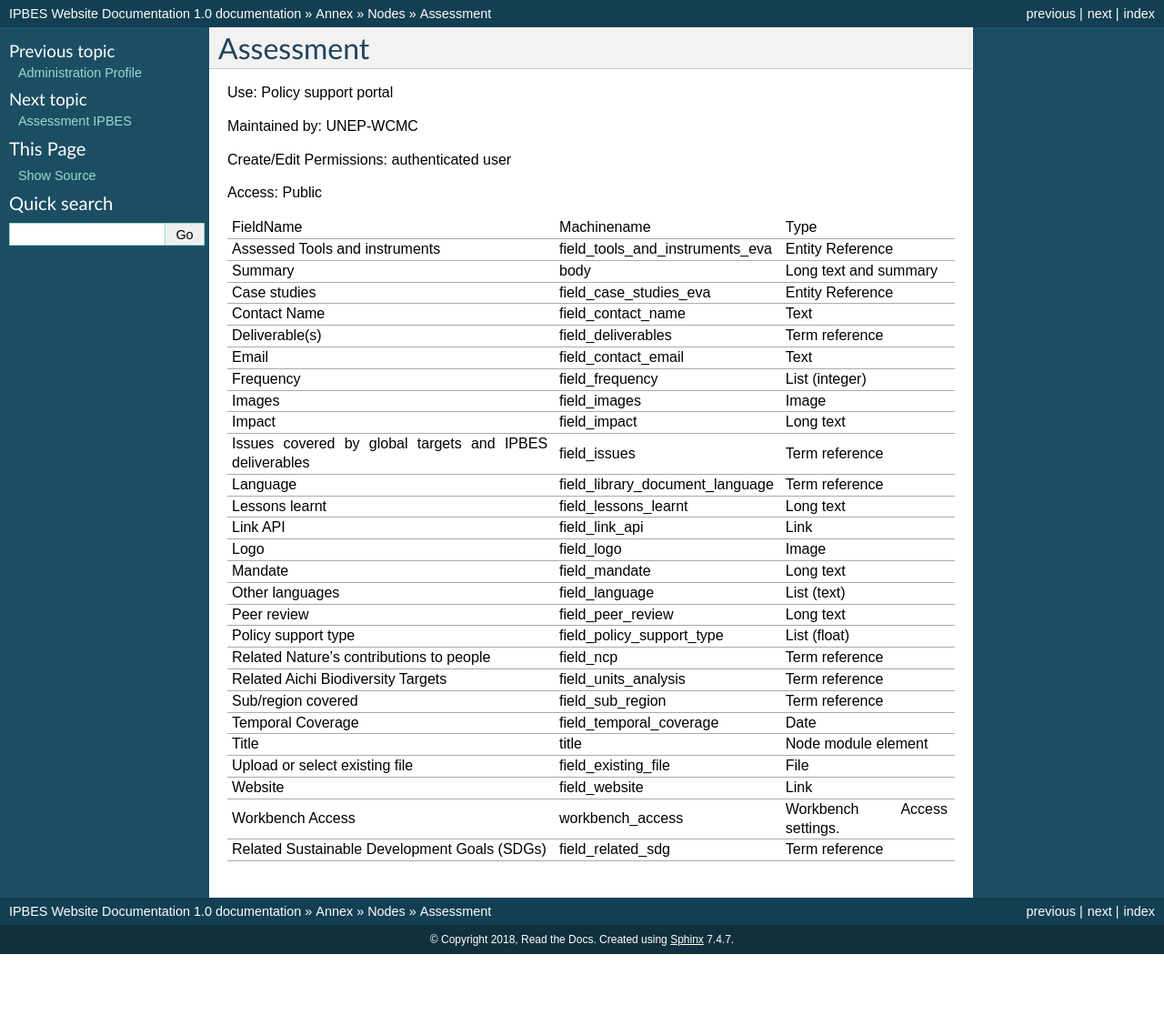
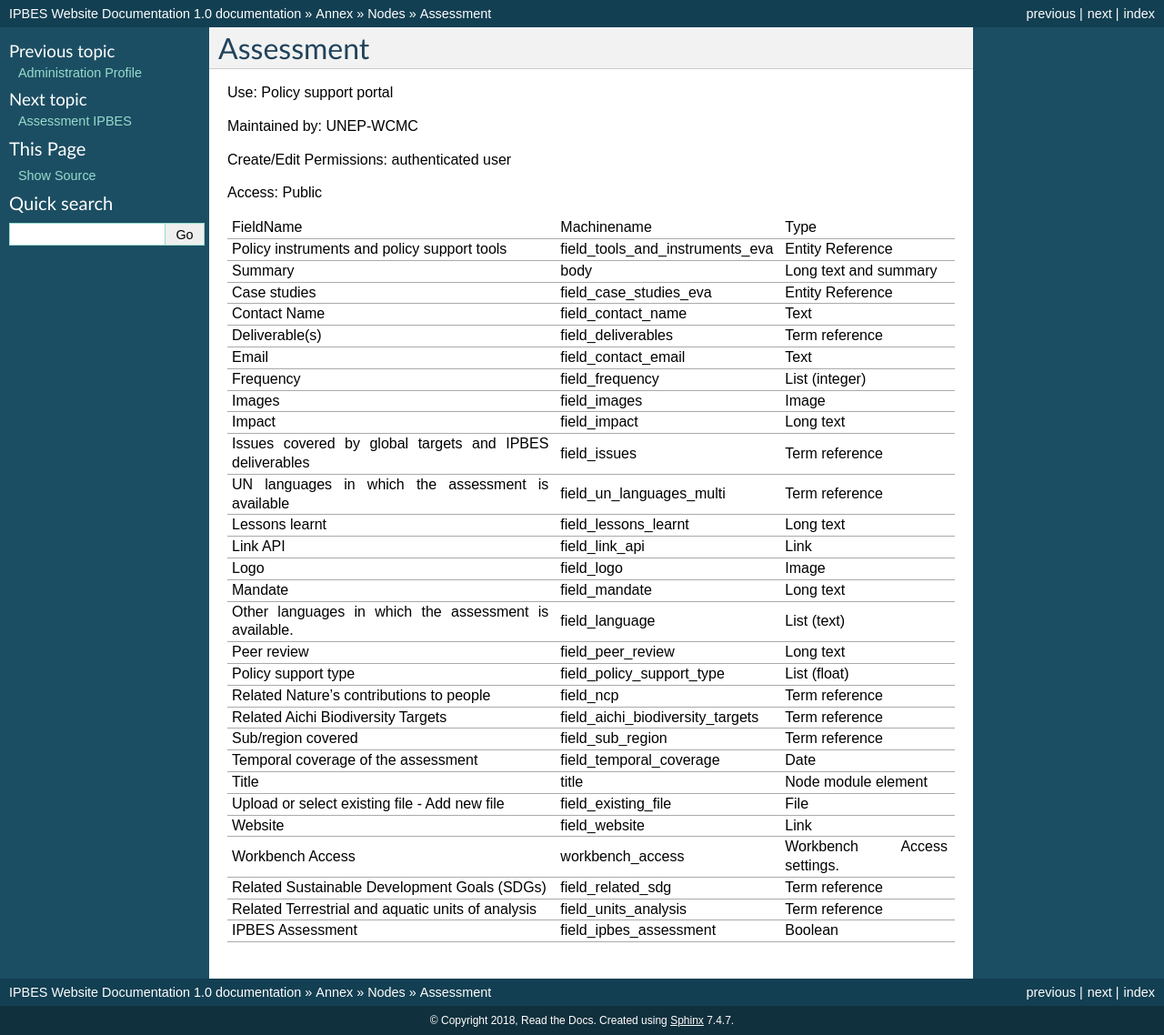
Before and after one commit to ipbes/ipbeswebdocs, a Sphinx documentation site: the page built from docs/annex/nodes/assessment.rst, in a window 1280 px wide. Shown: the whole page at 91% size. Built offline with Sphinx 7.4.7, drawn with Linux system fonts in a browser that asks for light colours; pages that are not in the unit, such as notebooks, are missing from menus; before the commit the page ends 1049 px from its top, so only the background shows below that.

Commit message:
Update PL template - Assesment

```diff
--- a/docs/annex/nodes/assessment.rst
+++ b/docs/annex/nodes/assessment.rst
@@ -12,7 +12,7 @@ Access: Public
 +---------------------------------------------------------+---------------------------------+----------------------------+
 | FieldName                                               | Machinename                     | Type                       |
 +---------------------------------------------------------+---------------------------------+----------------------------+
-| Assessed Tools and instruments                          | field_tools_and_instruments_eva | Entity Reference           |
+| Policy instruments and policy support tools             | field_tools_and_instruments_eva | Entity Reference           |
 +---------------------------------------------------------+---------------------------------+----------------------------+
 | Summary                                                 | body                            | Long text and summary      |
 +---------------------------------------------------------+---------------------------------+----------------------------+
@@ -32,7 +32,7 @@ Access: Public
 +---------------------------------------------------------+---------------------------------+----------------------------+
 | Issues covered by global targets and IPBES deliverables | field_issues                    | Term reference             |
 +---------------------------------------------------------+---------------------------------+----------------------------+
-| Language                                                | field_library_document_language | Term reference             |
+| UN languages in which the assessment is available       | field_un_languages_multi        | Term reference             |
 +---------------------------------------------------------+---------------------------------+----------------------------+
 | Lessons learnt                                          | field_lessons_learnt            | Long text                  |
 +---------------------------------------------------------+---------------------------------+----------------------------+
@@ -42,7 +42,7 @@ Access: Public
 +---------------------------------------------------------+---------------------------------+----------------------------+
 | Mandate                                                 | field_mandate                   | Long text                  |
 +---------------------------------------------------------+---------------------------------+----------------------------+
-| Other languages                                         | field_language                  | List (text)                |
+| Other languages in which the assessment is available.   | field_language                  | List (text)                |
 +---------------------------------------------------------+---------------------------------+----------------------------+
 | Peer review                                             | field_peer_review               | Long text                  |
 +---------------------------------------------------------+---------------------------------+----------------------------+
@@ -50,15 +50,15 @@ Access: Public
 +---------------------------------------------------------+---------------------------------+----------------------------+
 | Related Nature's contributions to people                | field_ncp                       | Term reference             |
 +---------------------------------------------------------+---------------------------------+----------------------------+
-| Related Aichi Biodiversity Targets                      | field_units_analysis            | Term reference             |
+| Related Aichi Biodiversity Targets                      | field_aichi_biodiversity_targets| Term reference             |
 +---------------------------------------------------------+---------------------------------+----------------------------+
 | Sub/region covered                                      | field_sub_region                | Term reference             |
 +---------------------------------------------------------+---------------------------------+----------------------------+
-| Temporal Coverage                                       | field_temporal_coverage         | Date                       |
+| Temporal coverage of the assessment                     | field_temporal_coverage         | Date                       |
 +---------------------------------------------------------+---------------------------------+----------------------------+
 | Title                                                   | title                           | Node module element        |
 +---------------------------------------------------------+---------------------------------+----------------------------+
-| Upload or select existing file                          | field_existing_file             | File                       |
+| Upload or select existing file - Add new file           | field_existing_file             | File                       |
 +---------------------------------------------------------+---------------------------------+----------------------------+
 | Website                                                 | field_website                   | Link                       |
 +---------------------------------------------------------+---------------------------------+----------------------------+
@@ -66,3 +66,7 @@ Access: Public
 +---------------------------------------------------------+---------------------------------+----------------------------+
 | Related Sustainable Development Goals (SDGs)            | field_related_sdg               | Term reference             |
 +---------------------------------------------------------+---------------------------------+----------------------------+
+| Related Terrestrial and aquatic units of analysis       | field_units_analysis            | Term reference             |
++---------------------------------------------------------+---------------------------------+----------------------------+
+| IPBES Assessment                                        | field_ipbes_assessment          | Boolean                    |
++---------------------------------------------------------+---------------------------------+----------------------------+
```
Also changed, not shown: 2 other files.
